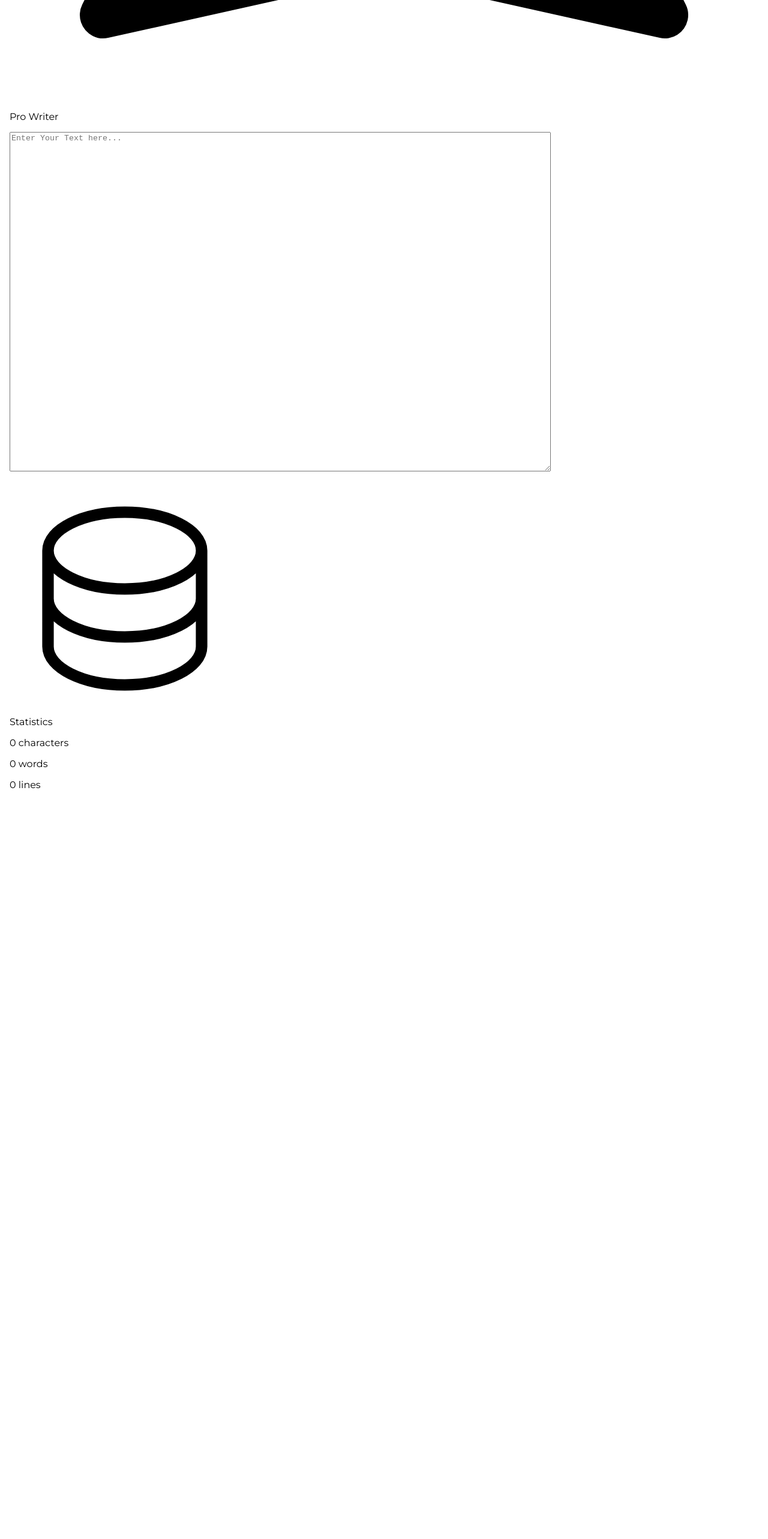
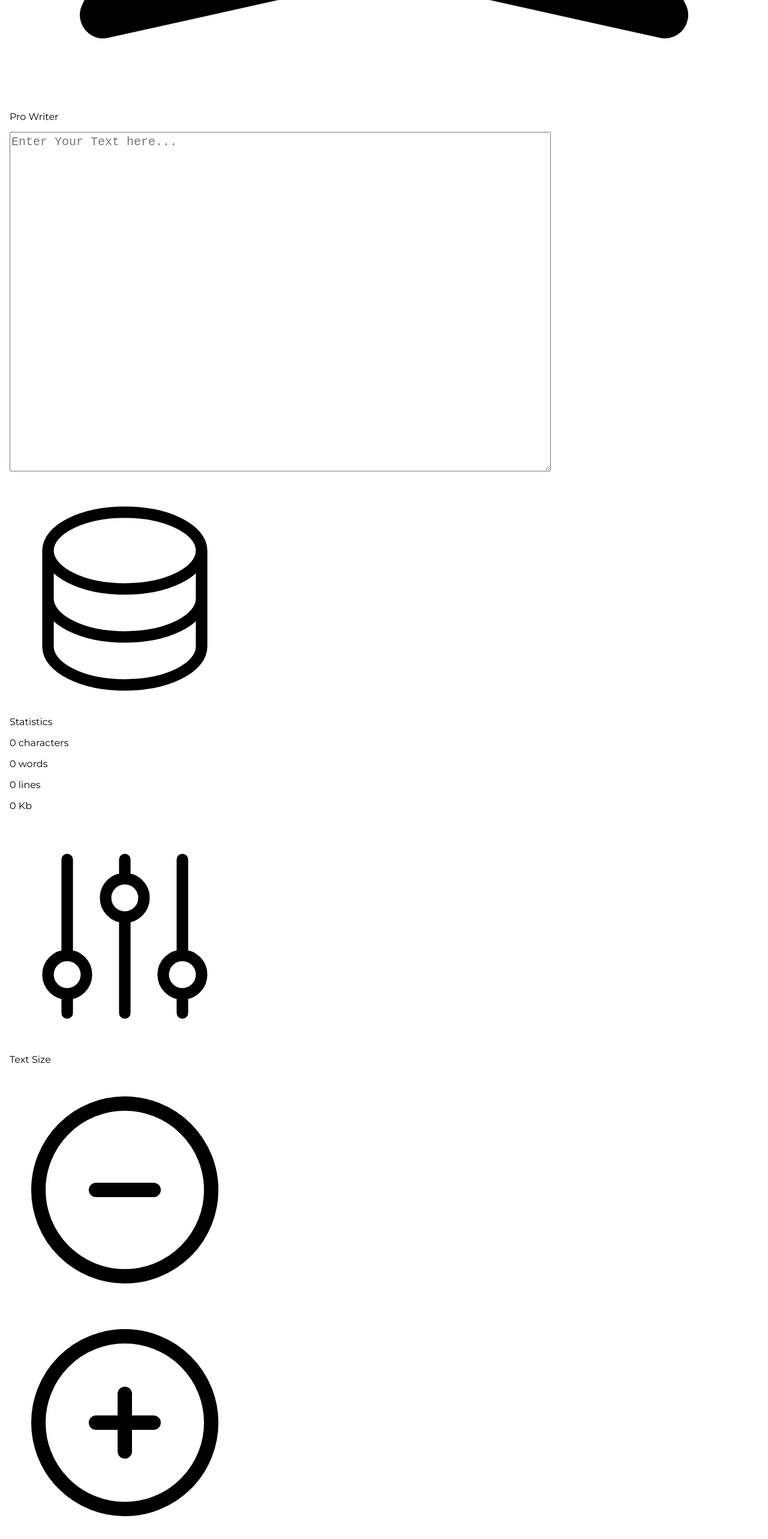
Before and after one commit to VishwaGauravIn/pro-writer, a Next.js app: page / in a window 1280 px wide. Shown: the part 1083-3649 px from the top of the page at 60% size. Before the commit the page ends 2417 px from the top, so only its background shows below. Built offline with nearby package versions, Linux system fonts and the light colour scheme.

Commit message:
added themes, text size control

```diff
--- a/components/Header.js
+++ b/components/Header.js
@@ -1,9 +1,44 @@
 import React from "react";
 
 export default function Header() {
+    function fuchsia(){
+        document.documentElement.classList.add('fuchsia')
+        document.documentElement.classList.remove('cyan')
+        document.documentElement.classList.remove('rose')
+        document.documentElement.classList.remove('amber')
+        document.documentElement.classList.remove('green')
+    }
+    function cyan(){
+        document.documentElement.classList.add('cyan')
+        document.documentElement.classList.remove('fuchsia')
+        document.documentElement.classList.remove('rose')
+        document.documentElement.classList.remove('amber')
+        document.documentElement.classList.remove('green')
+    }
+    function rose(){
+        document.documentElement.classList.add('rose')
+        document.documentElement.classList.remove('fuchsia')
+        document.documentElement.classList.remove('cyan')
+        document.documentElement.classList.remove('amber')
+        document.documentElement.classList.remove('green')
+    }
+    function amber(){
+        document.documentElement.classList.add('amber')
+        document.documentElement.classList.remove('fuchsia')
+        document.documentElement.classList.remove('rose')
+        document.documentElement.classList.remove('cyan')
+        document.documentElement.classList.remove('green')
+    }
+    function green(){
+        document.documentElement.classList.add('green')
+        document.documentElement.classList.remove('fuchsia')
+        document.documentElement.classList.remove('rose')
+        document.documentElement.classList.remove('amber')
+        document.documentElement.classList.remove('cyan')
+    }
   return (
     <div>
-      <div className="">
+      <div className="flex flex-row">
         <p className="text-4xl">
           <svg
             xmlns="http://www.w3.org/2000/svg"
@@ -21,6 +56,13 @@ export default function Header() {
           </svg>
           Pro Writer
         </p>
+        <div className="absolute right-4 flex flex-row">
+          <div className="w-4 h-4 m-1 rounded-full cursor-pointer active:scale-90  bg-fuchsia-400" onClick={fuchsia}></div>
+          <div className="w-4 h-4 m-1 rounded-full cursor-pointer active:scale-90  bg-cyan-400" onClick={cyan}></div>
+          <div className="w-4 h-4 m-1 rounded-full cursor-pointer active:scale-90  bg-rose-400" onClick={rose}></div>
+          <div className="w-4 h-4 m-1 rounded-full cursor-pointer active:scale-90  bg-amber-400" onClick={amber}></div>
+          <div className="w-4 h-4 m-1 rounded-full cursor-pointer active:scale-90  bg-green-400" onClick={green}></div>
+        </div>
       </div>
     </div>
   );
--- a/components/ParentBox.js
+++ b/components/ParentBox.js
@@ -2,25 +2,76 @@ import React, { useEffect, useState } from "react";
 
 export default function ParentBox() {
   useEffect(() => {
-        if(localStorage.getItem('proWriter-lastSave')){
-            document.getElementById('textarea').value = localStorage.getItem('proWriter-lastSave');
-            onChange()
+    if (localStorage.getItem("proWriter-lastSave")) {
+      document.getElementById("textarea").value =
+        localStorage.getItem("proWriter-lastSave");
+      onChange();
     }
-    }, [])
-    const[letterCount, setLetterCount] = useState(0)
-    const[wordCount, setWordCount] = useState(0)
-    const[lineCount, setLineCount] = useState(0)
-    function onChange(){
-        setLetterCount(document.getElementById('textarea').value.length)
-        localStorage.setItem('proWriter-lastSave', document.getElementById('textarea').value)
-        if(document.getElementById('textarea').value.length != 0){
-            setWordCount(document.getElementById('textarea').value.match(/(\w+)/g).length )
-            setLineCount(document.getElementById('textarea').value.split(/\r\n|\r|\n/).length )
-        }else{
-            setWordCount(0)
-            setLineCount(0)
+  }, []);
+  const [letterCount, setLetterCount] = useState(0);
+  const [wordCount, setWordCount] = useState(0);
+  const [lineCount, setLineCount] = useState(0);
+  const [memory, setMemory] = useState(0);
+  const [textSize, setTextSize] = useState(4)
+  function onChange() {
+    setLetterCount(document.getElementById("textarea").value.length);
+    localStorage.setItem(
+      "proWriter-lastSave",
+      document.getElementById("textarea").value
+    );
+    if (document.getElementById("textarea").value.length != 0) {
+      setWordCount(
+        document.getElementById("textarea").value.match(/(\w+)/g).length
+      );
+      setLineCount(
+        document.getElementById("textarea").value.split(/\r\n|\r|\n/).length
+      );
+
+      setMemory(
+        Math.round(
+          (document.getElementById("textarea").value.length * 0.001 +
+            Number.EPSILON) *
+            100
+        ) / 100
+      );
+    } else {
+      setWordCount(0);
+      setLineCount(0);
+      setMemory(0);
     }
 }
+function decreaseTextSize(){
+    if(textSize > 1){
+        setTextSize(textSize-1)
+    }
+}
+function increaseTextSize(){
+    if(textSize < 5){
+        setTextSize(textSize+1)
+    }
+}
+useEffect(()=>{
+    if(textSize === 1){
+        document.getElementById('textarea').style.fontSize = '0.875rem'
+        document.getElementById('textarea').style.lineHeight = '1.25rem'
+    }
+    if(textSize === 2){
+        document.getElementById('textarea').style.fontSize = '1rem'
+        document.getElementById('textarea').style.lineHeight = '1.5rem'
+    }
+    if(textSize === 3){
+        document.getElementById('textarea').style.fontSize = '1.125rem'
+        document.getElementById('textarea').style.lineHeight = '1.75rem'
+    }
+    if(textSize === 4){
+        document.getElementById('textarea').style.fontSize = '1.25rem'
+        document.getElementById('textarea').style.lineHeight = '1.75rem'
+    }
+    if(textSize === 5){
+        document.getElementById('textarea').style.fontSize = '1.5rem'
+        document.getElementById('textarea').style.lineHeight = '2rem'
+    }
+},[textSize])
   return (
     <div className="flex flex-col md:flex-row">
       <div className="my-2 py-4 self-start">
@@ -57,7 +108,58 @@ export default function ParentBox() {
           <p className="mt-4">{letterCount} characters</p>
           <p className="mt-4">{wordCount} words</p>
           <p className="mt-4">{lineCount} lines</p>
-            <p className="mt-4"></p>
+          <p className="mt-4">{memory} Kb</p>
+        </div>
+        <p className="flex-row flex text-3xl font-normal mt-9">
+          <svg
+            xmlns="http://www.w3.org/2000/svg"
+            className="h-10 w-10 mr-1"
+            fill="none"
+            viewBox="0 0 24 24"
+            stroke="currentColor"
+          >
+            <path
+              strokeLinecap="round"
+              strokeLinejoin="round"
+              strokeWidth={1.2}
+              d="M12 6V4m0 2a2 2 0 100 4m0-4a2 2 0 110 4m-6 8a2 2 0 100-4m0 4a2 2 0 110-4m0 4v2m0-6V4m6 6v10m6-2a2 2 0 100-4m0 4a2 2 0 110-4m0 4v2m0-6V4"
+            />
+          </svg>
+          Text Size
+        </p>
+        <div className="flex flex-row mt-2">
+          <div className="mx-1 cursor-pointer hover:scale-105 active:scale-100 transform transition-all ease-in-out duration-100" onClick={decreaseTextSize}>
+            <svg
+              xmlns="http://www.w3.org/2000/svg"
+              className="h-8 w-8"
+              fill="none"
+              viewBox="0 0 24 24"
+              stroke="currentColor"
+            >
+              <path
+                strokeLinecap="round"
+                strokeLinejoin="round"
+                strokeWidth={1.5}
+                d="M15 12H9m12 0a9 9 0 11-18 0 9 9 0 0118 0z"
+              />
+            </svg>
+          </div>
+          <div className="mx-1 cursor-pointer hover:scale-105 active:scale-100 transform transition-all ease-in-out duration-100" onClick={increaseTextSize}>
+            <svg
+              xmlns="http://www.w3.org/2000/svg"
+              className="h-8 w-8"
+              fill="none"
+              viewBox="0 0 24 24"
+              stroke="currentColor"
+            >
+              <path
+                strokeLinecap="round"
+                strokeLinejoin="round"
+                strokeWidth={1.5}
+                d="M12 9v3m0 0v3m0-3h3m-3 0H9m12 0a9 9 0 11-18 0 9 9 0 0118 0z"
+              />
+            </svg>
+          </div>
         </div>
       </div>
     </div>
--- a/pages/index.js
+++ b/pages/index.js
@@ -11,7 +11,7 @@ export default function Home() {
         <link rel="icon" href="/favicon.ico" />
       </Head>
 
-      <body className="bg-zinc-900 text-fuchsia-400 m-2 p-2 mon font-semibold">
+      <body id="mainbody" className="bg-zinc-900 text-fuchsia-400 m-2 p-2 mon font-semibold">
           <Header/>
           <ParentBox/>
       </body>
--- a/styles/globals.css
+++ b/styles/globals.css
@@ -11,3 +11,48 @@
   max-height:  70vh;
   max-width: 30vw;
 }
+.fuchsia #mainbody{
+  color: rgb(232 121 249);
+}
+.fuchsia #textarea::placeholder{
+  color: rgb(232 121 249);
+}
+.fuchsia #textarea::selection{
+  background-color: rgb(217 70 239);
+}
+.cyan #mainbody{
+  color: rgb(34 211 238);
+}
+.cyan #textarea::placeholder{
+  color: rgb(34 211 238);
+}
+.cyan #textarea::selection{
+  background-color: rgb(6 182 212);
+}
+.rose #mainbody{
+  color: rgb(251 113 133);
+}
+.rose #textarea::placeholder{
+  color: rgb(251 113 133);
+}
+.rose #textarea::selection{
+  background-color: rgb(244 63 94);
+}
+.amber #mainbody{
+  color: rgb(251 191 36);
+}
+.amber #textarea::placeholder{
+  color: rgb(251 191 36);
+}
+.amber #textarea::selection{
+  background-color: rgb(245 158 11);
+}
+.green #mainbody{
+  color: rgb(74 222 128);
+}
+.green #textarea::placeholder{
+  color: rgb(74 222 128);
+}
+.green #textarea::selection{
+  background-color: rgb(34 197 94);
+}
```
Lines whose indentation alone changed are shown as unchanged.
